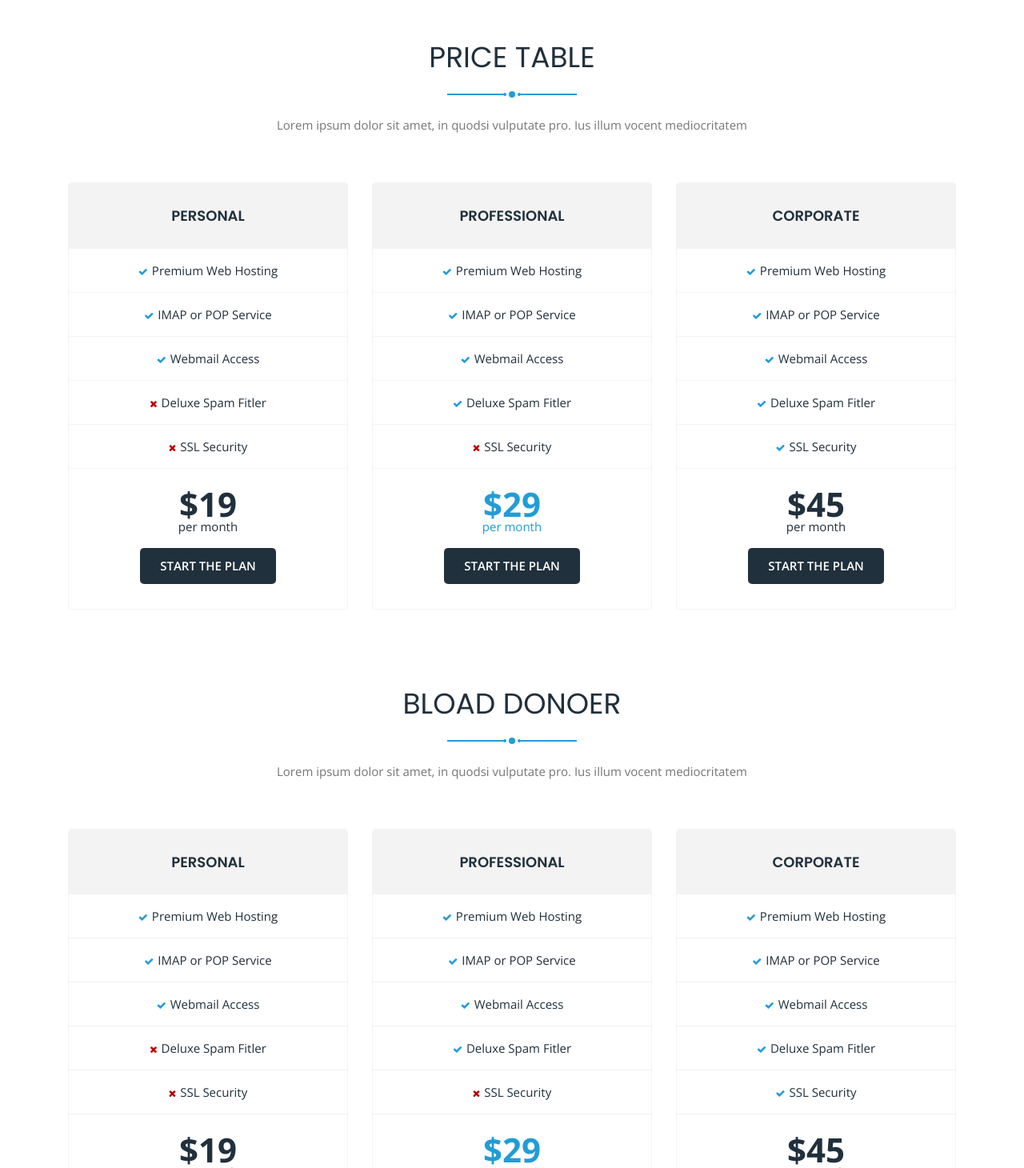
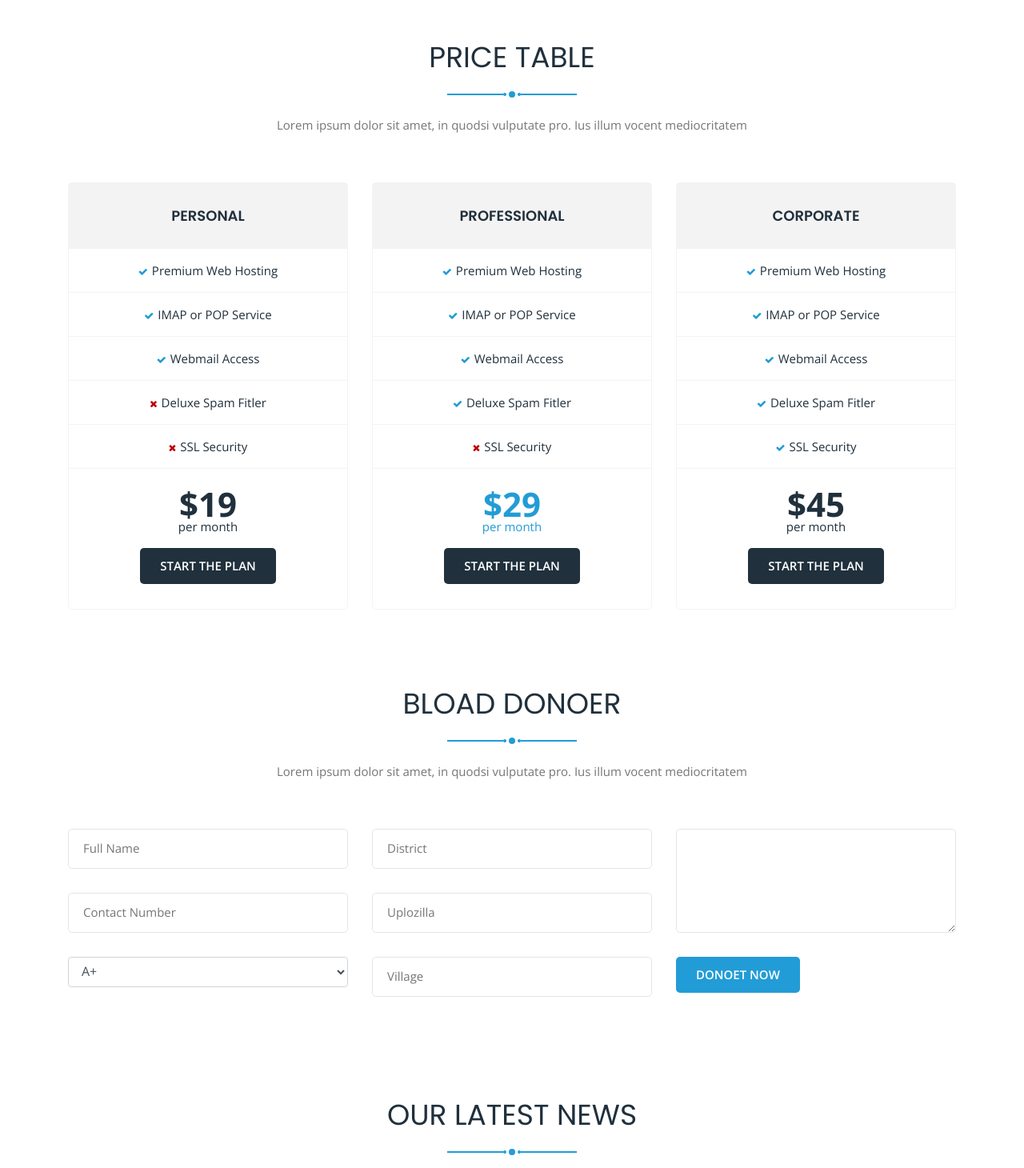
Before and after one commit to mbrsagor/aris, a Django app: page / in a window 1280 px wide. Shown: the part 5040-6500 px from the top of the page at 80% size. Run offline with Django 3.2, Linux system fonts and the light colour scheme; some libraries are stand-ins or nearby versions.

Commit message:
design HTML bload donet page

```diff
--- a/aris/templates/app/base.html
+++ b/aris/templates/app/base.html
@@ -40,8 +40,8 @@
       <div class="container">
         <div class="site-branding">
           <!-- For Image Logo -->
-          <a href="index.html" class="custom-logo-link">
-            <img src="assets/img/logo.png" alt="" class="custom-logo">
+          <a href="/" class="custom-logo-link">
+            <img src="{% static 'assets/img/logo.png' %}" alt="" class="custom-logo">
           </a>
           <!-- For Site Title -->
           <!-- <span class="site-title">
@@ -141,7 +141,7 @@
       </div>
       <div class="bottom-footer text-center">
         <div class="container">
-          <div class="copy-right">Copyright © 2018 Stray. All Rights Reserved. Designed by thememarch</div>
+          <div class="copy-right">Copyright © 2018 Stray. All Rights Reserved. Develop by <a href="http://www.sourcecodesoft.com">SourceCodeSoft</a></div>
         </div>
       </div>
     </footer>
--- a/aris/templates/app/base_admin.html
+++ b/aris/templates/app/base_admin.html
@@ -4,6 +4,7 @@
 <head>
     <!-- Meta-Information -->
     <title>{% block titel %} {% endblock %}</title>
+    <link rel="icon" href="{% static 'assets/img/favicon.png' %}">
     <meta charset="utf-8">
     <meta name="description" content="">
     <meta name="viewport" content="width=device-width, initial-scale=1">
--- a/aris/templates/front-end/index.html
+++ b/aris/templates/front-end/index.html
@@ -15,9 +15,9 @@
         <h1>The Accociation Of Removeing Ignorance From Society</h1>
         <h2>10 years of experience helping businesses to find comprehensive solutions.</h2>
         <div class="but-group">
-          <a href="#price" class="tm-btn"><span>Login</span></a>
-          <a href="#price" class="tm-btn tm-btn-black"><span>Bload Donoer</span></a>
-          <a href="#price" class="tm-btn tm-btn-whaite"><span>Bload Donoer</span></a>
+					<a href="#bload" class="tm-btn tm-btn-whaite"><span>Bload Donoer</span></a>
+          <a href="#" class="tm-btn tm-btn-black"><span>Register</span></a>
+          <a href="#contact" class="tm-btn"><span>Send Message</span></a>
         </div>
       </div>
   </section>
@@ -573,8 +573,8 @@
   </section>
   <!-- End Pricing Table -->
 
-	<!-- Start Pricing Table -->
-  <section class="bload-donoer section" id="price">
+	<!-- Start Bload Donoer -->
+  <section class="bload-donoer section" id="bload">
     <div class="container">
       <div class="section-head text-center">
         <h2>Bload Donoer</h2>
@@ -585,62 +585,61 @@
         </div>
         <p>Lorem ipsum dolor sit amet, in quodsi vulputate pro. Ius illum vocent mediocritatem</p>
       </div>
-      <div class="row flex pricing-hover-wrap">
-        <div class="col-lg-4">
-          <div class="single-price">
-            <h2 class="pricing-head"><span>PERSONAL</span></h2>
-            <ul class="pricing-feature">
-              <li><i class="fa fa-check"></i>Premium Web Hosting</li>
-              <li><i class="fa fa-check"></i>IMAP or POP Service</li>
-              <li><i class="fa fa-check"></i>Webmail Access</li>
-              <li><i class="fa fa-times cross"></i>Deluxe Spam Fitler</li>
-              <li><i class="fa fa-times cross"></i>SSL Security</li>
-            </ul>
-            <div class="price">
-              <b>$19</b>
-              <span>per month</span>
-            </div>
-            <a href="" class="tm-btn tm-btn-black"><span>START THE PLAN</span></a>
-          </div><!-- .single-price -->
-        </div><!-- .col -->
-        <div class="col-lg-4">
-          <div class="single-price special-price">
-            <h2 class="pricing-head"><span>PROFESSIONAL</span></h2>
-            <ul class="pricing-feature">
-              <li><i class="fa fa-check"></i>Premium Web Hosting</li>
-              <li><i class="fa fa-check"></i>IMAP or POP Service</li>
-              <li><i class="fa fa-check"></i>Webmail Access</li>
-              <li><i class="fa fa-check"></i>Deluxe Spam Fitler</li>
-              <li><i class="fa fa-times cross"></i>SSL Security</li>
-            </ul>
-            <div class="price">
-              <b>$29</b>
-              <span>per month</span>
-            </div>
-            <a href="" class="tm-btn tm-btn-black"><span>START THE PLAN</span></a>
-          </div><!-- .single-price -->
-        </div><!-- .col -->
-        <div class="col-lg-4">
-          <div class="single-price">
-            <h2 class="pricing-head"><span>CORPORATE</span></h2>
-            <ul class="pricing-feature">
-              <li><i class="fa fa-check"></i>Premium Web Hosting</li>
-              <li><i class="fa fa-check"></i>IMAP or POP Service</li>
-              <li><i class="fa fa-check"></i>Webmail Access</li>
-              <li><i class="fa fa-check"></i>Deluxe Spam Fitler</li>
-              <li><i class="fa fa-check"></i>SSL Security</li>
-            </ul>
-            <div class="price">
-              <b>$45</b>
-              <span>per month</span>
-            </div>
-            <a href="" class="tm-btn tm-btn-black"><span>START THE PLAN</span></a>
-          </div><!-- .single-price -->
-        </div><!-- .col -->
-      </div>
+			<form method="POST">
+				{% csrf_token %}
+				<div class="row">
+					<div class="col-lg-4">
+	          <div class="tm-form-field">
+	            <input type="text" id="name" name="name" required="">
+	            <span class="bar"></span>
+	            <label>Full Name</label>
+	          </div>
+	          <div class="tm-form-field">
+		            <input type="number" id="subject" name="subject" required="">
+		            <span class="bar"></span>
+		            <label>Contact Number</label>
+	        	</div>
+						<div class="tm-form-field">
+								<select class="form-control" name="">
+									<option value="">A+</option>
+									<option value="">B+</option>
+									<option value="">+O</option>
+									<option value="">-O</option>
+								</select>
+						</div>
+	        </div>
+					<div class="col-lg-4">
+	          <div class="tm-form-field">
+	            <input type="text" id="name" name="name" required="">
+	            <span class="bar"></span>
+	            <label>District</label>
+	          </div>
+	          <div class="tm-form-field">
+	              <input type="text" id="email" name="email" required="">
+	              <span class="bar"></span>
+	              <label>Uplozilla</label>
+	          </div>
+	          <div class="tm-form-field">
+		            <input type="text" id="subject" name="subject" required="">
+		            <span class="bar"></span>
+		            <label>Village</label>
+	        	</div>
+	        </div>
+					<div class="col-lg-4">
+						<div class="tm-form-field">
+							<textarea cols="30" rows="30"></textarea>
+						</div>
+						<button class="cont-submit btn-contact submit-btn tm-btn" type="submit">
+	              <span>Donoet Now</span>
+	              <i class="sp-btn"></i>
+	            </button>
+					</div>
+	      </div>
+			</form>
+
     </div>
   </section>
-  <!-- End Pricing Table -->
+  <!-- End Bload Donoer -->
 
   <!-- Start News Section -->
   <section class="home-blog section" id="blog">
```
Also changed, not shown: aris/static/assets/img/logo.png, aris/static/images/favicon.png (added).
